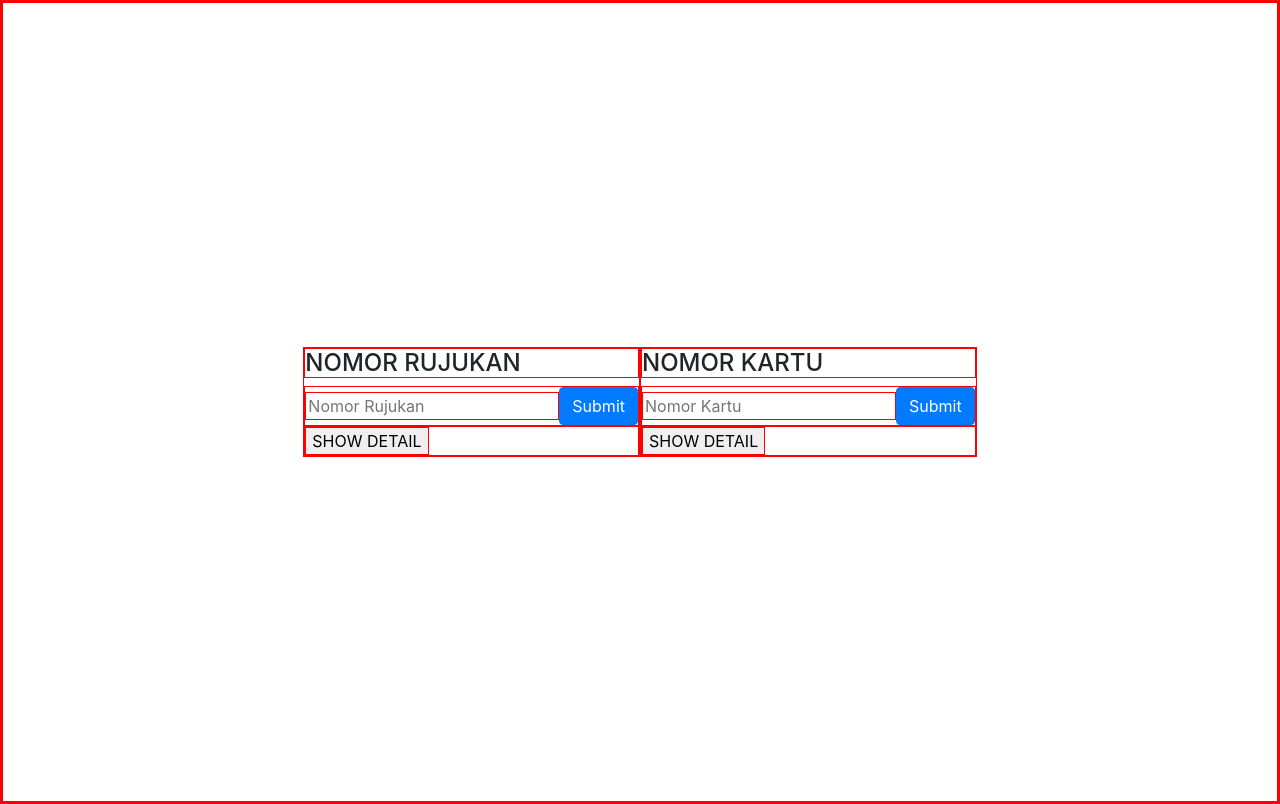
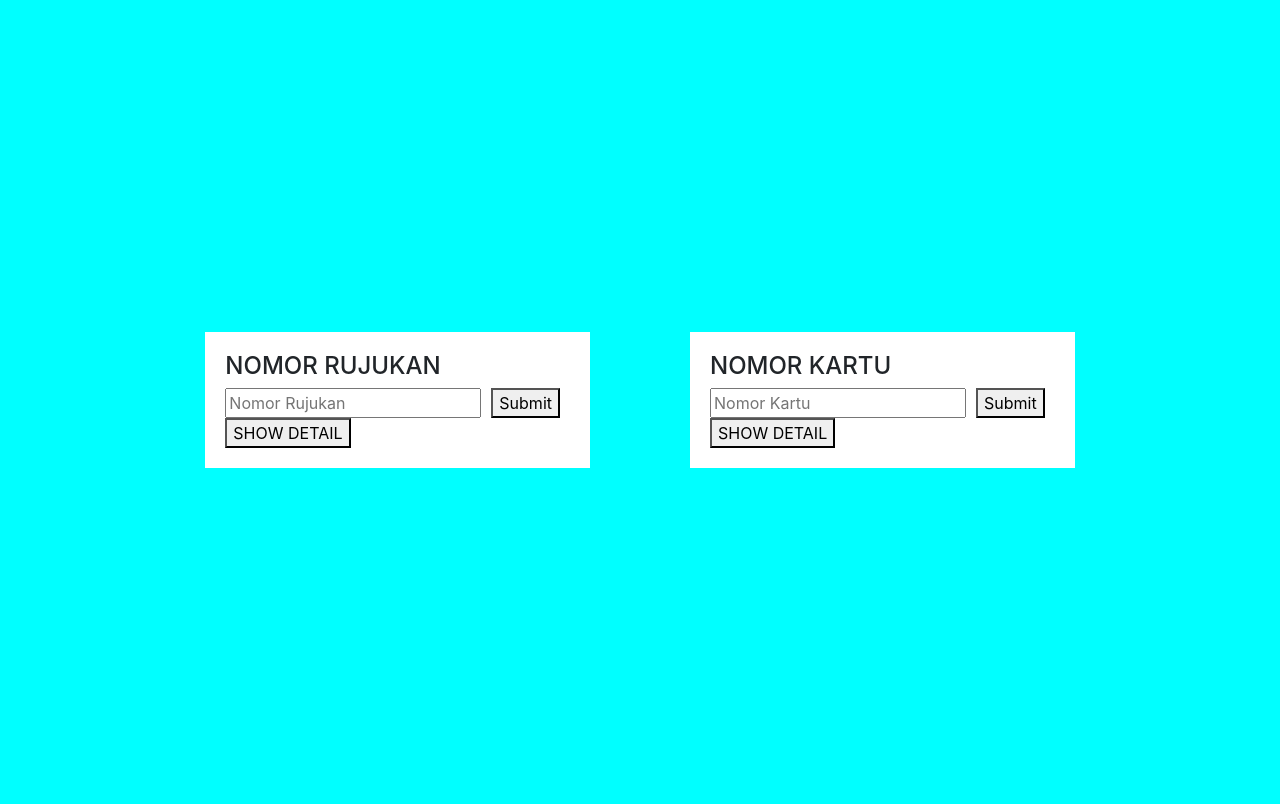
Before and after one commit to aldiemhaaa/anjungan-bpjs, a Django app: page / in a window 1280 px wide. After the commit the page ends 468 px from the top, so only its background shows below. Run offline with Django 3.2, Linux system fonts and the light colour scheme; some libraries are stand-ins or nearby versions.

Commit message:
perubahan tampilan

```diff
--- a/api/views.py
+++ b/api/views.py
@@ -7,9 +7,10 @@ import time
 import tempfile
 import json
 
-diag = {}
-hasil = {}
-nokar = {}
+diag = "Data Peserta Kosong"
+hasil = "Result Kosong"
+nokar = "Data Peserta Kosong(2)"
+msg = ""
 def index(request):
     if 'diagnosa' in request.POST:
         consID = '27952'
@@ -23,21 +24,26 @@ def index(request):
         resultdata = data.encode("utf-8")
         signature = hmac.new(b"rsm32h1", resultdata, digestmod=hashlib.sha256).digest()
         encodesignature = base64.b64encode(signature).decode()
-        diagnosa = request.POST['diagnosa']
-        global noRujukan
-        noRujukan = diagnosa
-        url = 'https://new-api.bpjs-kesehatan.go.id:8080/new-vclaim-rest/Rujukan/RS/%s' % diagnosa
-        headers = {
-            "Accept":"application/json",
-            "X-cons-id":consID,
-            "X-timestamp":stamp,
-            "X-signature":encodesignature
-        }
+        try:
+            diagnosa = request.POST['diagnosa']
+            global noRujukan
+            noRujukan = diagnosa
+            url = 'https://new-api.bpjs-kesehatan.go.id:8080/new-vclaim-rest/Rujukan/RS/%s' % diagnosa
+            headers = {
+                "Accept":"application/json",
+                "X-cons-id":consID,
+                "X-timestamp":stamp,
+                "X-signature":encodesignature
+            }
 
-        response = requests.get(url,headers = headers)
-        global diag
-        diag = response.json()
-        print(diag)
+            response = requests.get(url,headers = headers)
+            global diag
+            diag = response.json()
+            print(diag)
+        except:
+            diag = 'Data Kosong'
+
+
     elif 'nomorKartu' in request.POST:
         consID = '27952'
         # secretKey = 'rsm32h1'
@@ -157,7 +163,8 @@ def index(request):
     return render(request,'index.html', {
         'diagnosa':diag,
         'hasil': hasil,
-        'nokar': nokar
+        'nokar': nokar,
+        'field': msg,
     })
 
 def table(request):
--- a/templates/index.html
+++ b/templates/index.html
@@ -6,10 +6,6 @@
   <meta charset="utf-8">
   <meta name="viewport" content="width=device-width, initial-scale=1, shrink-to-fit=no">
   <link rel="stylesheet" type="text/css" href="{% static 'fonts/font-awesome-4.7.0/css/font-awesome.min.css' %}">
-  <!-- <link rel="stylesheet" type="text/css" href="{% static 'vendor/animate/animate.css' %}"> -->
-  <!-- <link rel="stylesheet" type="text/css" href="{% static 'vendor/select2/select2.min.css' %}"> -->
-  <!-- <link rel="stylesheet" type="text/css" href="{% static 'vendor/perfect-scrollbar/perfect-scrollbar.css' %}"> -->
-  <!-- <link rel="stylesheet" type="text/css" href="{% static 'css/util.css' %}"> -->
   <link rel="stylesheet" href="https://stackpath.bootstrapcdn.com/bootstrap/4.3.1/css/bootstrap.min.css"
     integrity="sha384-ggOyR0iXCbMQv3Xipma34MD+dH/1fQ784/j6cY/iJTQUOhcWr7x9JvoRxT2MZw1T" crossorigin="anonymous">
   <script src="https://code.jquery.com/jquery-3.4.1.js" integrity="sha256-WpOohJOqMqqyKL9FccASB9O0KwACQJpFTUBLTYOVvVU="
@@ -18,13 +14,24 @@
 
   <style>
     *{
-      border:1px solid red;
+      /* border:1px solid red; */
+    }
+    body{
+      background: aqua;
     }
     .login-page{
       display: flex;
       justify-content: center;
       align-items: center;
       height: 100vh;
+    }
+    .form{
+      margin: 0 50px;
+      background:#fff;
+      padding:20px;
+    }
+    .btnsubmit{
+      margin: 0 10px;
     }
   </style>
 </head>
@@ -36,8 +43,8 @@
       <h4>NOMOR RUJUKAN</h4>
       <form class="form-inline" method="post">
         {% csrf_token %}
-        <input type="text" placeholder="Nomor Rujukan" name="diagnosa"/>
-        <button type="submit" class="btn btn-primary">Submit</button>
+        <input type="text" placeholder="Nomor Rujukan" name="diagnosa" required/>
+        <button type="submit" class="btnsubmit">Submit</button>
       </form>
       <form id="myForm" method="post">
         <button type="submit">SHOW DETAIL</button>
@@ -49,8 +56,8 @@
       <h4>NOMOR KARTU</h4>
       <form class="form-inline" method="post">
         {% csrf_token %}
-        <input type="text" placeholder="Nomor Kartu" name="nomorKartu"/>
-        <button type="submit" class="btn btn-primary">Submit</button>
+        <input type="text" placeholder="Nomor Kartu" name="nomorKartu" required/>
+        <button type="submit" class="btnsubmit">Submit</button>
       </form>
 
       <form id="myFormKartu" method="post">
@@ -65,7 +72,6 @@
       <div class="modal-content">
         <div class="modal-header">
           <button type="button" class="close" data-dismiss="modal" aria-label="Close"><span aria-hidden="true">&times;</span></button>
-          <h4 class="modal-title">Modal title</h4>
         </div>
         <div class="modal-body">
           <p>{{diagnosa}}</p>
@@ -90,7 +96,6 @@
       <div class="modal-content">
         <div class="modal-header">
           <button type="button" class="close" data-dismiss="modal" aria-label="Close"><span aria-hidden="true">&times;</span></button>
-          <h4 class="modal-title">Modal title</h4>
         </div>
         <div class="modal-body">
           <p>{{nokar}}</p>
@@ -109,6 +114,8 @@
 
   <script>
     $(document).ready(function() {
+
+
       $('#myForm').on('submit', function(e){
         $('#myModal').modal('show');
         e.preventDefault();
```
